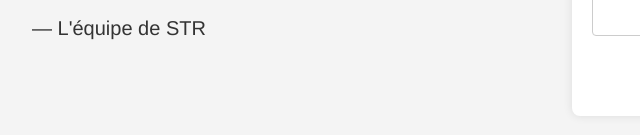
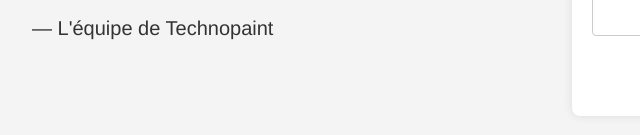
Before and after one commit to chouraamine/formsubmit, a plain HTML site: page index.html in a window 1280 px wide. Shown: the part 667-802 px from the top of the page, 118-758 px from the left. Drawn offline with Linux system fonts and the light colour scheme.

Commit message:
Update index.html

```diff
--- a/index.html
+++ b/index.html
@@ -70,7 +70,7 @@
       <h1>Nous serons bientôt de retour !</h1>
       <div>
           <p>Désolé pour la gêne occasionnée, mais nous effectuons actuellement des travaux de maintenance. Si nécessaire, vous pouvez toujours <a href="mailto:#">nous contacter</a>, sinon nous serons de retour en ligne sous peu !</p>
-          <p>&mdash; L'équipe de STR</p>
+          <p>&mdash; L'équipe de Technopaint</p>
       </div>
   </article>
     <div class="contact-form">
```
